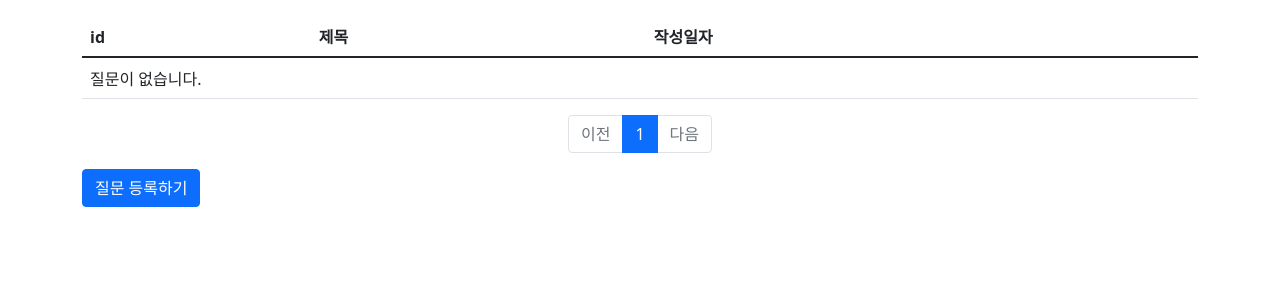
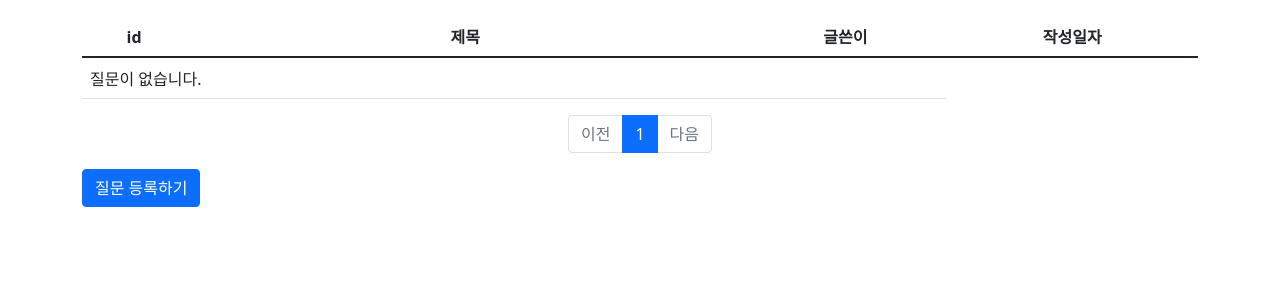
Before and after one commit to hanjuren/python, a Django app: page / in a window 1280 px wide. Shown: the part 57-357 px from the top of the page. Run offline with Django 4.2, Linux system fonts and the light colour scheme; data that the repository does not hold is empty; some libraries are stand-ins or nearby versions.

Commit message:
게시글 목록, 상세 화면 작성자 추가

```diff
--- a/django/projects/mysite/templates/pybo/question_list.html
+++ b/django/projects/mysite/templates/pybo/question_list.html
@@ -4,21 +4,22 @@
 <div class="container my-3">
     <table class="table">
         <thead>
-        <tr class="thead-dark">
+        <tr class="text-lg-center">
             <th>id</th>
-            <th>제목</th>
+            <th style="width:50%">제목</th>
+            <th>글쓴이</th>
             <th>작성일자</th>
         </tr>
         </thead>
         <tbody>
         {% if result %}
         {% for question in result %}
-        <tr>
+        <tr class="align-middle text-center">
             <td>
                 <!-- 번호 = 전체건수 - 시작인덱스 - 현재인덱스 + 1 -->
                 {{ result.paginator.count|sub:result.start_index|sub:forloop.counter0|add:1 }}
             </td>
-            <td>
+            <td class="text-lg-start">
                 <a class="btn btn-default glyphicon glyphicon-download" href="{% url 'pybo:detail' question.id %}">
                     {{ question.subject }}
                 </a>
@@ -26,6 +27,7 @@
                     <span class="text-danger small mx-2">{{ question.answer_set.count }}</span>
                 {% endif %}
             </td>
+            <td>{{ question.user.username }}</td>
             <td>{{ question.created_at }}</td>
         </tr>
         {% endfor %}
```
Also changed, not shown: django/projects/mysite/templates/pybo/question_detail.html (+6 -3 lines).
